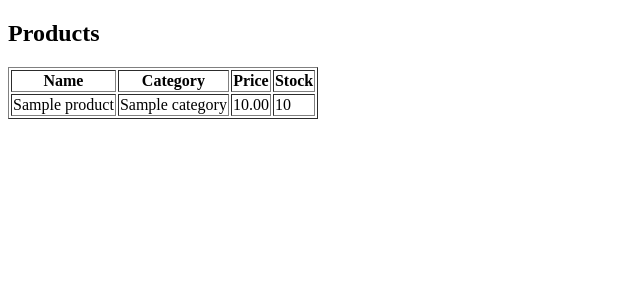
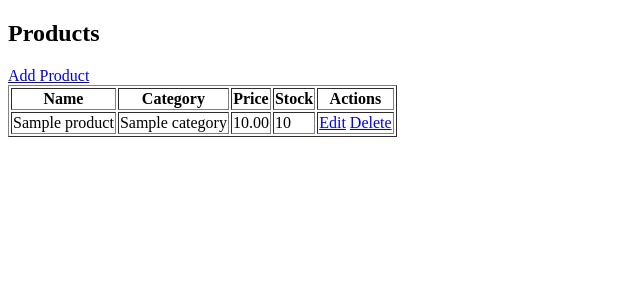
Before and after one commit to Nithingudditi/inventory-billing-system, a Django app: page /products/ in a window 1280 px wide. Shown: the top 300 px of the page, without its empty margins (0-640 px from the left). Run offline with Django 5.2, Linux system fonts and the light colour scheme; tables that the repository leaves empty hold one stand-in row (values such as "Sample post").

Commit message:
Add Product create, edit, delete views and templates

```diff
--- a/inventory_app/templates/inventory_app/product_list.html
+++ b/inventory_app/templates/inventory_app/product_list.html
@@ -5,12 +5,14 @@
 </head>
 <body>
     <h2>Products</h2>
+    <a href="{% url 'product_create' %}">Add Product</a>
     <table border="1">
         <tr>
             <th>Name</th>
             <th>Category</th>
             <th>Price</th>
             <th>Stock</th>
+            <th>Actions</th>
         </tr>
         {% for product in products %}
         <tr>
@@ -18,6 +20,10 @@
             <td>{{ product.category }}</td>
             <td>{{ product.price }}</td>
             <td>{{ product.stock_quantity }}</td>
+            <td>
+                <a href="{% url 'product_update' product.pk %}">Edit</a>
+                <a href="{% url 'product_delete' product.pk %}">Delete</a>
+            </td>
         </tr>
         {% endfor %}
     </table>
--- a/inventory_app/urls.py
+++ b/inventory_app/urls.py
@@ -3,4 +3,7 @@ from . import views
 
 urlpatterns = [
     path('products/', views.product_list, name='product_list'),
+    path('products/add/', views.product_create, name='product_create'),
+    path('products/<int:pk>/edit/', views.product_update, name='product_update'),
+    path('products/<int:pk>/delete/', views.product_delete, name='product_delete'),
 ]
--- a/inventory_app/views.py
+++ b/inventory_app/views.py
@@ -1,6 +1,35 @@
-from django.shortcuts import render
+from django.shortcuts import render,redirect,get_object_or_404
 from .models import Product
+from .forms import ProductForm
 
 def product_list(request):
     products = Product.objects.all()
     return render(request, 'inventory_app/product_list.html', {'products': products})
+
+def product_create(request):
+    if request.method == "POST":
+        form = ProductForm(request.POST)
+        if form.is_valid():
+            form.save()
+            return redirect("product_list")
+    else:
+        form = ProductForm()
+    return render(request,"inventory_app/product_form.html", {'form': form})
+
+def product_update(request, pk):
+    product = get_object_or_404(Product, pk=pk)
+    if request.method == 'POST':
+        form = ProductForm(request.POST, instance=product)
+        if form.is_valid():
+            form.save()
+            return redirect('product_list')
+    else:
+        form = ProductForm(instance=product)
+    return render(request, 'inventory_app/product_form.html', {'form': form})
+
+def product_delete(request, pk):
+    product = get_object_or_404(Product, pk=pk)
+    if request.method == 'POST':
+        product.delete()
+        return redirect('product_list')
+    return render(request, 'inventory_app/product_confirm_delete.html', {'product': product})
```
Also changed, not shown: inventory_app/forms.py (added, +8 -0 lines), inventory_app/templates/inventory_app/product_confirm_delete.html (added, +14 -0 lines), inventory_app/templates/inventory_app/product_form.html (added, +14 -0 lines).
